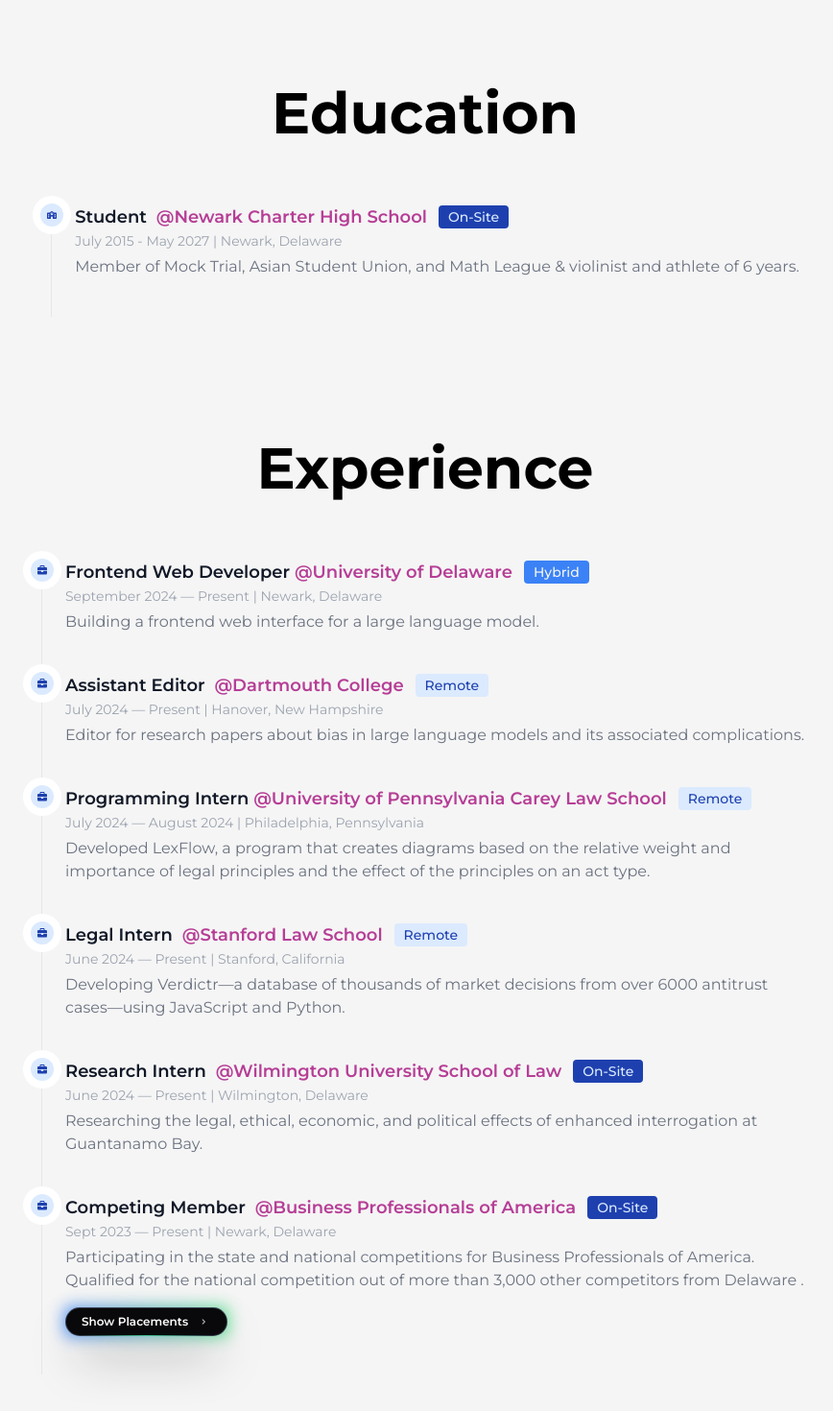
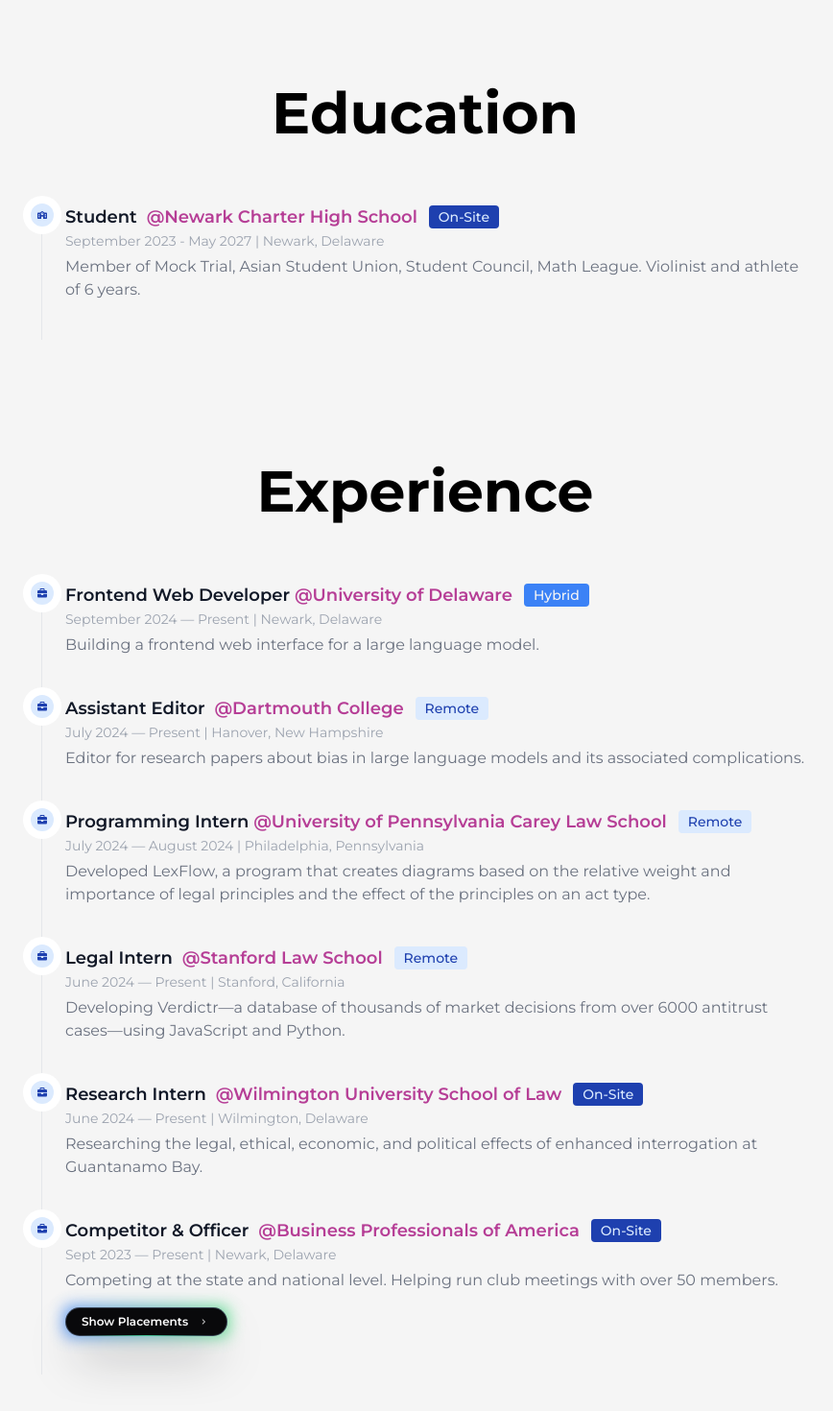
Before and after one commit to shriyanyamali/portfolio-v2, a Next.js app: page /resume in a window 1280 px wide. Shown: the part 484-1954 px from the top of the page at 96% size, without its empty margins (197-1065 px from the left). Built offline with nearby package versions, Linux system fonts and the light colour scheme.

Commit message:
minor resume fixes

```diff
--- a/src/components/EducationTimeline.js
+++ b/src/components/EducationTimeline.js
@@ -28,10 +28,10 @@ const EducationTimeline = () => {
               </span>
                 </h3>
                 <time className="block mb-2 text-sm font-normal leading-none text-gray-400 dark:text-gray-500">
-                July 2015 - May 2027 | Newark, Delaware
+                September 2023 - May 2027 | Newark, Delaware
                 </time>
                 <p className="mb-4 text-base font-normal text-gray-500 dark:text-gray-300">
-                Member of Mock Trial, Asian Student Union, and Math League & violinist and athlete of 6 years.</p>
+                Member of Mock Trial, Asian Student Union, Student Council, Math League. Violinist and athlete of 6 years.</p>
                 </li>
             </motion.div>
       </ol>
--- a/src/components/ExperienceTimeline.js
+++ b/src/components/ExperienceTimeline.js
@@ -209,7 +209,7 @@ const ExperienceTimeline = () => {
               </svg>
             </span>
             <h3 className="flex items-center mb-1 text-lg font-semibold text-gray-900 dark:text-white mg:text-base sm:!text-sm">
-              Competing Member &nbsp;
+              Competitor &amp; Officer &nbsp;
               <div className="text-primary dark:text-primaryDark sm:ml-3">
                 @Business Professionals of America{" "}
               </div>
@@ -221,9 +221,7 @@ const ExperienceTimeline = () => {
               Sept 2023 — Present | Newark, Delaware
             </time>
             <p className="mb-4 text-base font-normal text-gray-500 dark:text-gray-300">
-              Participating in the state and national competitions for Business
-              Professionals of America. Qualified for the national competition
-              out of more than 3,000 other competitors from Delaware .
+              Competing at the state and national level. Helping run club meetings with over 50 members.
             </p>
             <div className="mt-4 w-full grid gap-8 items-start justify-start">
               <div className="relative group">
```
Also changed, not shown: 1 other file (tests, documents, lock files or other folders).
